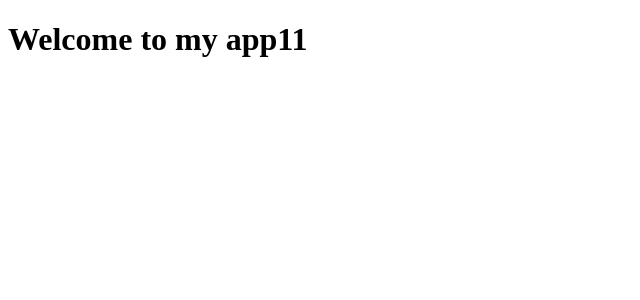
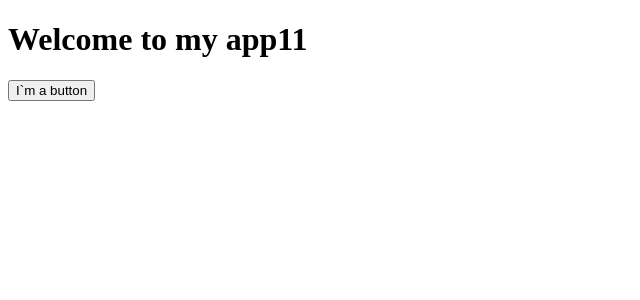
Before and after one commit to eorjs37/webpack-react, a React app: page / in a window 1280 px wide. Shown: the top 300 px of the page, without its empty margins (0-640 px from the left). Built offline with nearby package versions, Linux system fonts and the light colour scheme.

Commit message:
fix : css 설정

```diff
--- a/package.json
+++ b/package.json
@@ -14,6 +14,7 @@
     "@types/node": "^20.11.26",
     "@types/react": "^18.2.65",
     "@types/react-dom": "^18.2.21",
+    "css-loader": "^6.10.0",
     "eslint": "^8.57.0",
     "eslint-config-standard": "^17.1.0",
     "eslint-plugin-import": "^2.29.1",
@@ -23,6 +24,7 @@
     "html-loader": "^5.0.0",
     "html-webpack-plugin": "^5.6.0",
     "source-map-loader": "^5.0.0",
+    "style-loader": "^3.3.4",
     "ts-loader": "^9.5.1",
     "typescript": "^5.4.2",
     "webpack": "^5.90.3",
--- /dev/null
+++ b/src/App.css
@@ -0,0 +1,5 @@
+.container {
+    max-width: 1280px;
+    width: 100%;
+    margin: 0 auto;
+}
--- a/src/App.tsx
+++ b/src/App.tsx
@@ -1,9 +1,19 @@
-import * as React from 'react';
+interface MyButtonProps{
+    title:string;
+    disabled:boolean;
+}
+
+function MyButton({title,disabled}: MyButtonProps){
+    return(
+        <button disabled={disabled}>{title}</button>
+    )
+}
 
 export default function App(){
     return(
-        <div>
+        <div className="container">
             <h1>Welcome to my app11</h1>
+            <MyButton title="I`m a button" disabled={false}/>
         </div>
     )
 }
--- a/src/index.js
+++ b/src/index.js
@@ -2,6 +2,7 @@ import * as React from "react";
 import * as ReactDOM from "react-dom";
 
 import App from './App'
+import './App.css';
 ReactDOM.render(
     <App />,
     document.getElementById("root")
--- a/tsconfig.json
+++ b/tsconfig.json
@@ -8,6 +8,6 @@
         "noImplicitAny": true,
         "module": "commonjs",
         "target": "es6",
-        "jsx": "react"
+        "jsx": "react-jsx"
     }
 }
--- a/webpack.config.js
+++ b/webpack.config.js
@@ -6,7 +6,7 @@ module.exports = {
   devtool: "source-map",
   resolve: {
     // 확인 가능한 확장자로 '.ts' 와 '.tsx' 를 추가합니다.
-    extensions: [".ts", ".tsx"]
+    extensions: [".js", ".ts", ".tsx"]
   },
   entry: './src/index.js',
   output: {
@@ -14,6 +14,10 @@ module.exports = {
   },
   module: {
     rules: [
+      {
+        test: /\.css$/,
+        use: ['style-loader', 'css-loader']
+      },
       {
         test: /\.ts(x?)$/,
         exclude: /node_modules/,
```
Also changed, not shown: 2 other files (tests, documents, lock files or other folders).
